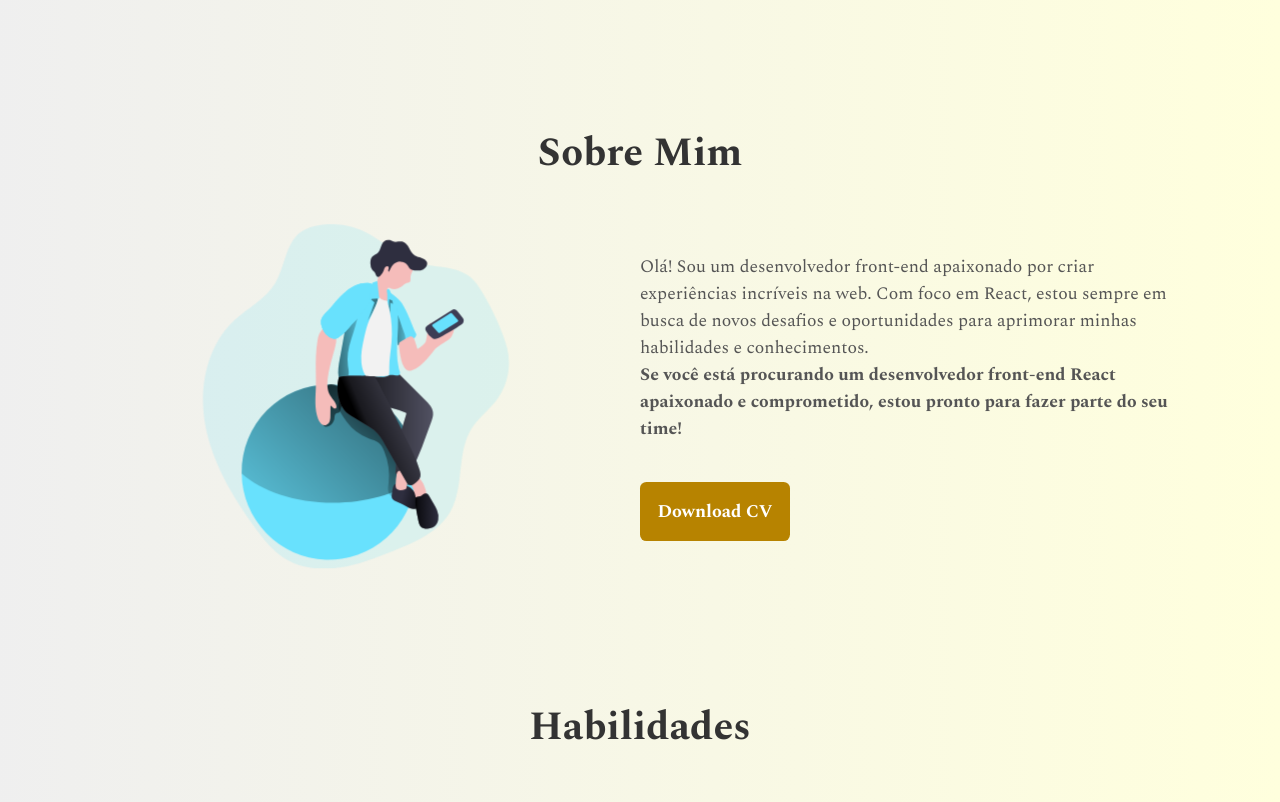
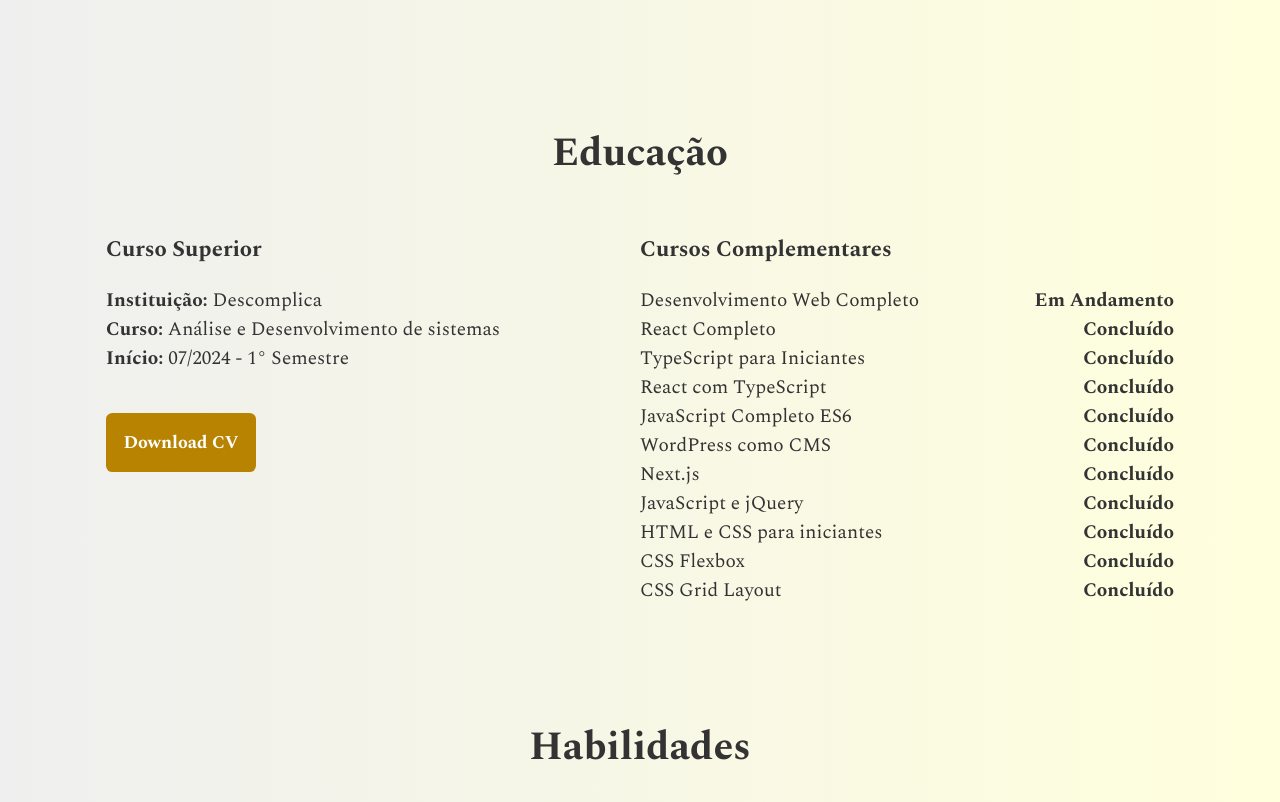
Before and after one commit to luizCosta-Serao/luizCosta-Serao.github.io, a React (Create React App) app: page / in a window 1280 px wide. Shown: the part 480-1282 px from the top of the page. Built offline with nearby package versions, Linux system fonts and the light colour scheme.

Commit message:
section educação e remoção da section sobre mim

```diff
--- a/src/components/About/About.js
+++ b/src/components/About/About.js
@@ -1,21 +1,68 @@
 import React from 'react'
-import photoAbout from "../../imgs/about/Notifications.svg"
 import styles from "./About.module.css"
 import Button from "../Geral/Button"
-import curriculo from "../../documents/curriculo-luiz-antonio.pdf"
+import curriculo from "../../documents/curr-luiz.pdf"
 
 const About = () => {
   return (
     <section id="about" className={`${styles.about} container`}>
-      <h1>Sobre Mim</h1>
-      <img className='animationImage' src={photoAbout} alt="Foto do Sobre"/>
-      <div className={`${styles.content}`}>
-        <p>Olá! Sou um desenvolvedor front-end apaixonado por criar experiências incríveis na web. Com foco em React, estou sempre em busca de novos desafios e oportunidades para aprimorar minhas habilidades e conhecimentos.</p>
-        <p className={styles.job}>Se você está procurando um desenvolvedor front-end React apaixonado e comprometido, estou pronto para fazer parte do seu time!</p>
+      <h1>Educação</h1>
+      <div className={styles.ensinoSuperior}>
+        <h2>Curso Superior</h2>
+        <p><b>Instituição:</b> Descomplica</p>
+        <p><b>Curso:</b> Análise e Desenvolvimento de sistemas</p>
+        <p><b>Início:</b> 07/2024 - 1° Semestre</p>
         <a className={styles.curriculo} download="curriculo" href={curriculo}>
           <Button>Download CV</Button>
         </a>
       </div>
+      <ul className={`${styles.cursosComplementares}`}>
+        <h2>Cursos Complementares</h2>
+        <li>
+          <h2>Desenvolvimento Web Completo</h2>
+          <p>Em Andamento</p>
+        </li>
+        <li>
+          <h2>React Completo</h2>
+          <p>Concluído</p>
+        </li>
+        <li>
+          <h2>TypeScript para Iniciantes</h2>
+          <p>Concluído</p>
+        </li>
+        <li>
+          <h2>React com TypeScript</h2>
+          <p>Concluído</p>
+        </li>
+        <li>
+          <h2>JavaScript Completo ES6</h2>
+          <p>Concluído</p>
+        </li>
+        <li>
+          <h2>WordPress como CMS</h2>
+          <p>Concluído</p>
+        </li>
+        <li>
+          <h2>Next.js</h2>
+          <p>Concluído</p>
+        </li>
+        <li>
+          <h2>JavaScript e jQuery</h2>
+          <p>Concluído</p>
+        </li>
+        <li>
+          <h2>HTML e CSS para iniciantes</h2>
+          <p>Concluído</p>
+        </li>
+        <li>
+          <h2>CSS Flexbox</h2>
+          <p>Concluído</p>
+        </li>
+        <li>
+          <h2>CSS Grid Layout</h2>
+          <p>Concluído</p>
+        </li>
+      </ul>
     </section>
   )
 }
--- a/src/components/About/About.module.css
+++ b/src/components/About/About.module.css
@@ -2,27 +2,49 @@
   margin-top: 7rem;
   display: grid;
   grid-template-columns: 1fr 1fr;
-  align-items: center;
+  align-items: start;
+}
+
+.ensinoSuperior > h2 {
+  font-size: 1.4rem;
+  color: #333;
+  margin-bottom: 20px;
 }
 
 .about > h1 {
   grid-column: 1 / -1;
   text-align: center;
   color: #333;
-  margin-bottom: 1.5rem;
+  margin-bottom: 3rem;
 }
 
-.about img {
-  width: 500px;
+.ensinoSuperior p {
+  font-size: 1.2rem;
+  color: #333;
 }
 
-.content p {
-  color: #555;
-  font-size: 1.1rem;
+.cursosComplementares li {
+  display: flex;
+  justify-content: space-between;
 }
 
-.job {
-  font-weight: 600;
+.cursosComplementares h2 {
+  font-size: 1.2rem;
+  font-weight: 400;
+  color: #333;
+}
+
+.cursosComplementares p {
+  color: #333;
+  font-weight: 700;
+  font-size: 1.2rem;
+}
+
+.cursosComplementares > h2 {
+  font-size: 1.4rem;
+  color: #333;
+  margin-bottom: 20px;
+  font-weight: 700;
 }
 
 .curriculo button {
```
Also changed, not shown: 2 other files (tests, documents, lock files or other folders).
